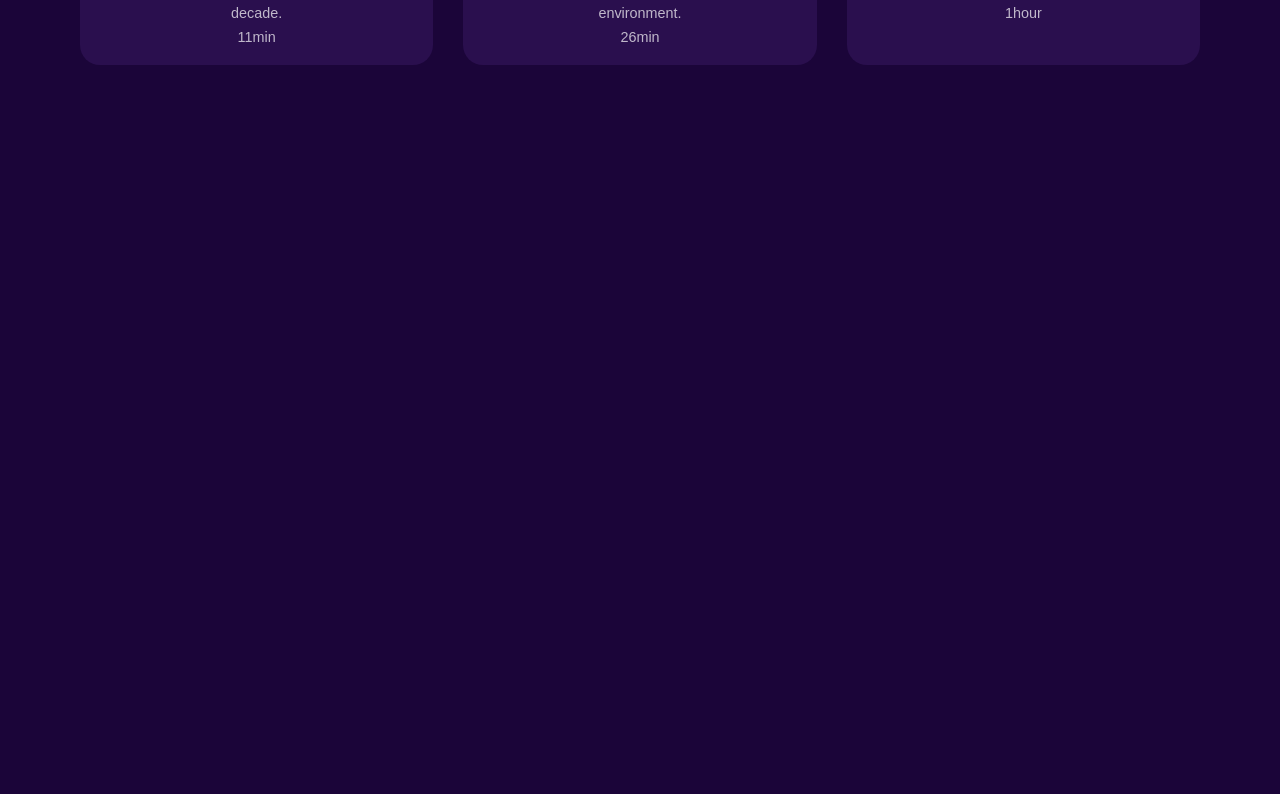
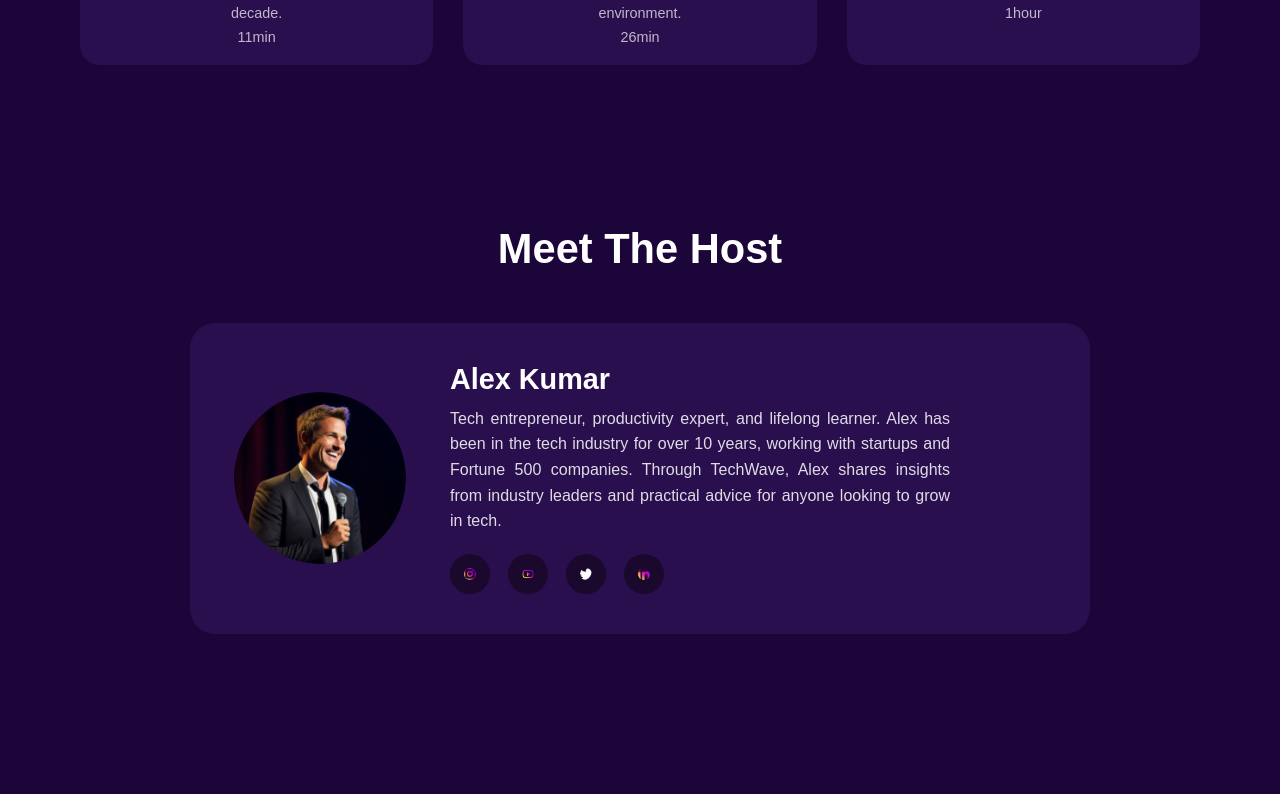
Before and after one commit to UmaDhar97/Assignment-02, a PHP site: page / in a window 1280 px wide. Shown: the part 2324-3118 px from the top of the page. Before the commit the page ends 2389 px from the top, so only its background shows below. Run offline with PHP 8.4, Linux system fonts and the light colour scheme.

Commit message:
added host section

```diff
--- a/index.html
+++ b/index.html
@@ -113,8 +113,35 @@
     <h4>Career growth in Tech</h4>
     <p>Expert advice on navigating your tech career from junior developer to senior leadership roles.<br>1hour</p>
     </div>
+ </div>
+</section>
 
+    <!--Host-->
 
+<section class="host">
+  <h2>Meet The Host</h2>
+  <div class="host-box">
+    <img src="assets/host.png">
+    <div> <h3>Alex Kumar</h3>
+      <p>Tech entrepreneur, productivity expert, and lifelong learner. Alex has been in the tech industry for over 10 years, working with startups and Fortune 500 companies. Through TechWave, Alex shares insights from industry leaders and practical advice for anyone looking to grow in tech.</p>
+
+  <div class="social-links">
+    <a href="https://instagram.com" target="_blank">
+      <img src="assets/instagram.png" alt="Instagram">
+    </a>
+    <a href="https://youtube.com" target="_blank">
+     <img src="assets/youtube.png" alt="YouTube">
+    </a>
+
+    <a href="https://twitter.com" target="_blank">
+    <img src="assets/twitter.png" alt="Twitter">
+    </a>
+
+    <a href="https://linkdin.com" target="_blank">
+    <img src="assets/linkedin.png" alt="Linkedin">
+    </a
+  </div>
+    </div>
   </div>
 </section>
 
--- a/style.css
+++ b/style.css
@@ -300,6 +300,83 @@ color: #ffffff;
     grid-template-columns: 1fr;
   }
 }
+/*Host section*/
+.host
+{
+  padding: 80px 0;
+}
+.host h2{
+  text-align:center;
+  font-size: 2.6rem;
+  margin-bottom: 50px;
+}
+.host-box{
+  width: 100%;
+  display: flex;
+  gap: 40px;
+  background: #2a0f4e;
+  padding: 40px;
+  align-items: center;
+  border-radius: 25px;
+  max-width: 900px;
+  margin: auto;
+}
+.host-inner{
+  max-width: 1200px;
+  margin: auto;
+  display: flex;
+
+}
+.host-box img{
+  width: 180px;
+  height: 180px;
+  border-radius: 50%;
+  object-fit: cover;
+  border: 4px solid transparent;
+}
+.host-box h3{
+  text-align: left;
+  font-size: 1.8rem;
+  margin-bottom: 10px;
+}
+.host-box p{
+  text-align: justify;
+  opacity: 0.85;
+  line-height: 1.6;
+  max-width: 500px;
+}
+/* ===== SOCIAL ICONS ===== */
+
+.social-links{
+  margin-top: 20px;
+  display: flex;
+  gap: 18px;
+}
+
+.social-links a{
+  display: inline-flex;
+  width: 40px;
+  height: 40px;
+  background: #1a082d;
+  border-radius: 50%;
+  align-items: center;
+  justify-content: center;
+  transition: 0.3s ease;
+}
+
+.social-links img{
+  width: 20px;
+  height: 20px;
+}
+.social-links a:hover{
+  background: linear-gradient(to right,#ff4fd8,#8f4bff);
+  transform: translateY(-4px);
+}
+@media(max-width:768px){
+  .social-links{
+    justify-content: center;
+  }
+}
 
 
 /*responsive media query*/
```
